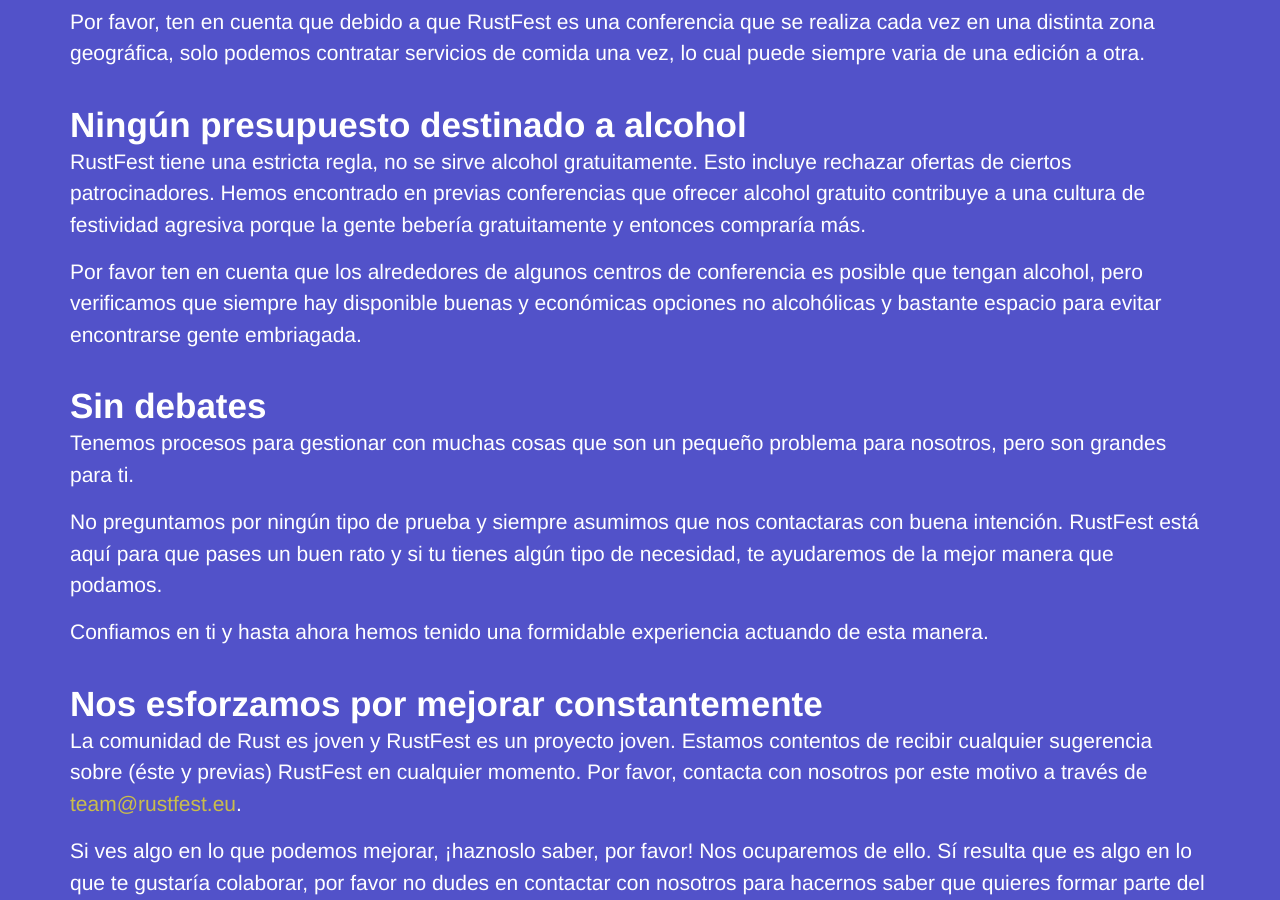
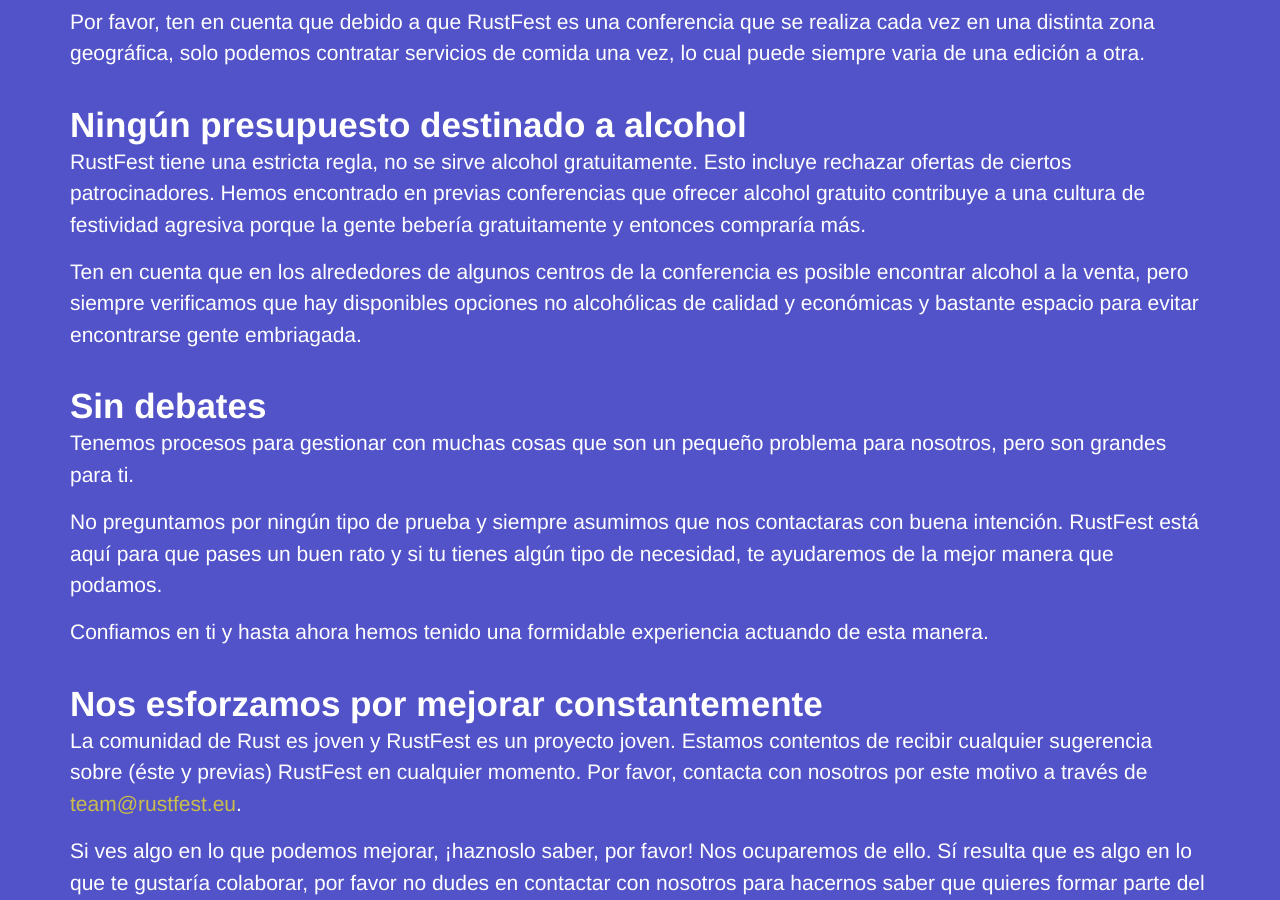
Before and after one commit to RustFestEU/barcelona.rustfest.eu, a Jekyll site: the page built from diversity.es.md, in a window 1280 px wide and 900 px high, scrolled down 1504 px. Built offline with Jekyll 4.4.1, drawn with Linux system fonts in a browser that asks for light colours; nearby versions of some CDN libraries.

Commit message:
Update diversity.es.md
Co-Authored-By: Roberto Huertas <roberto.huertas@outlook.com>

```diff
--- a/diversity.es.md
+++ b/diversity.es.md
@@ -39,7 +39,7 @@
 
 RustFest tiene una estricta regla, no se sirve alcohol gratuitamente. Esto incluye rechazar ofertas de ciertos patrocinadores. Hemos encontrado en previas conferencias que ofrecer alcohol gratuito contribuye a una cultura de festividad agresiva porque la gente bebería gratuitamente y entonces compraría más.
 
-Por favor ten en cuenta que los alrededores de algunos centros de conferencia es posible que tengan alcohol, pero verificamos que siempre hay disponible buenas y económicas opciones no alcohólicas y bastante espacio para evitar encontrarse gente embriagada.
+Ten en cuenta que en los alrededores de algunos centros de la conferencia es posible encontrar alcohol a la venta, pero siempre verificamos que hay disponibles opciones no alcohólicas de calidad y económicas y bastante espacio para evitar encontrarse gente embriagada.
 
 ## Sin debates
 
```
